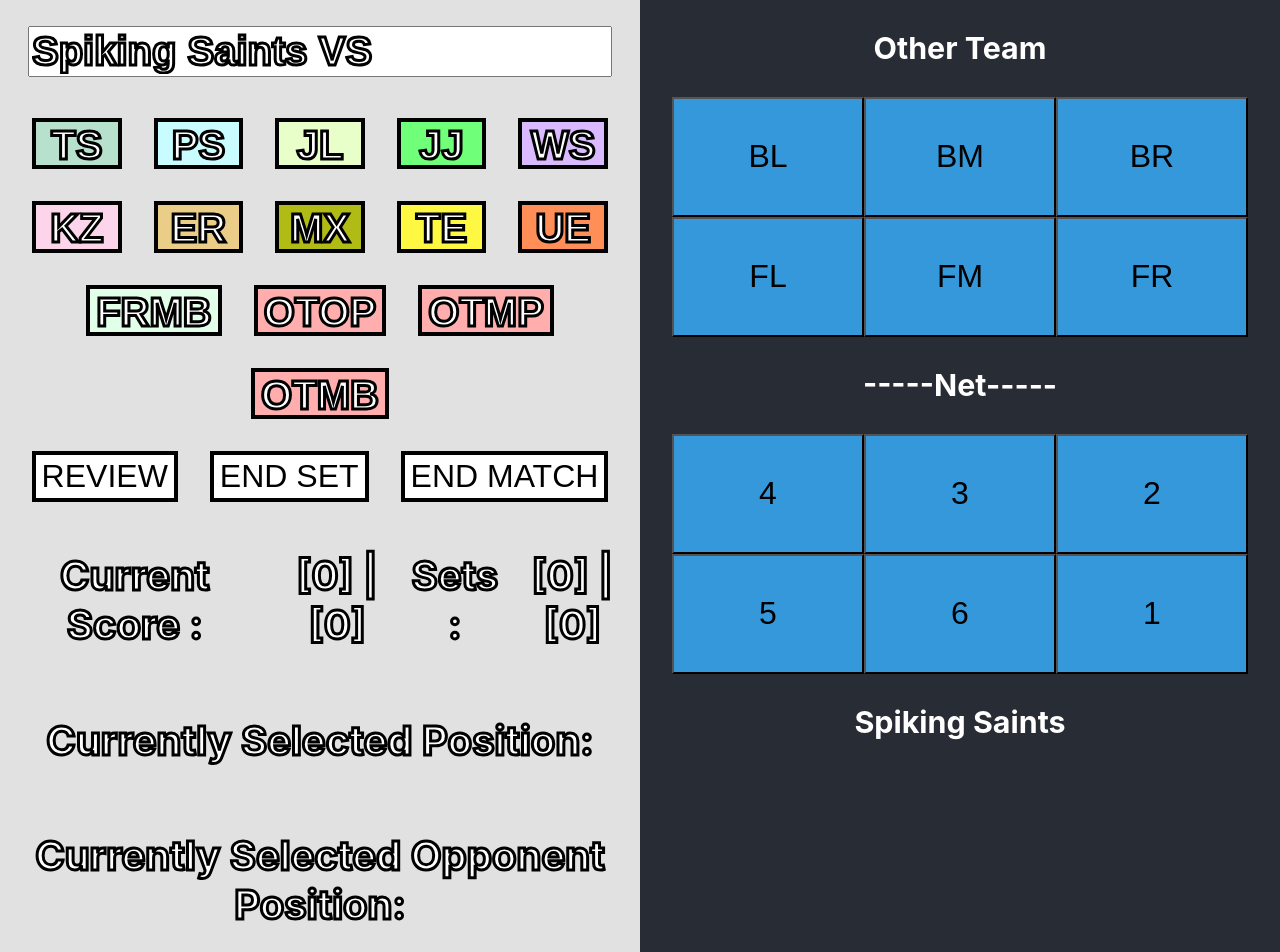
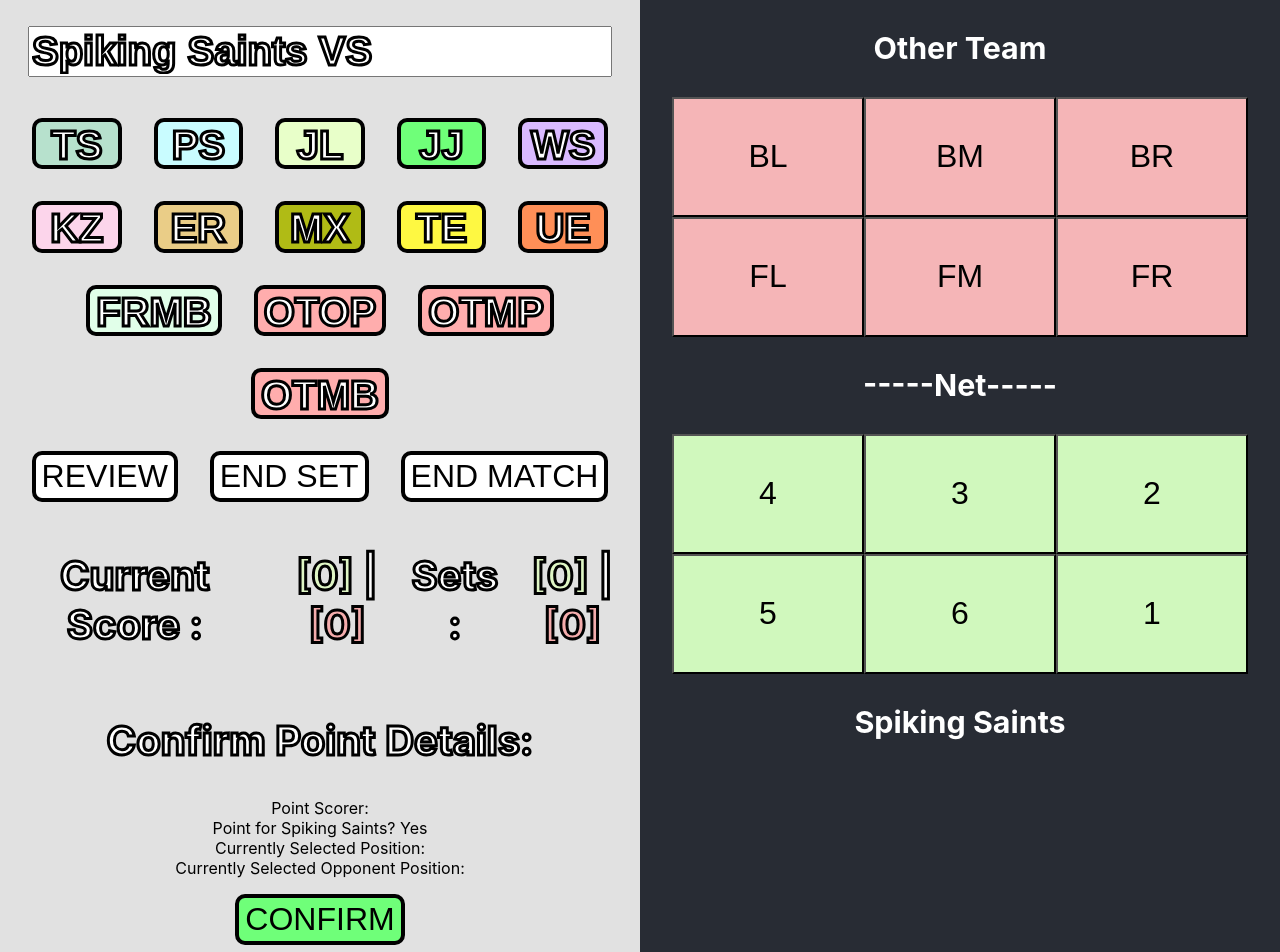
Before and after one commit to Wyong14/volleyballStatTracker, a React (Create React App) app in the folder my-react-app/: page / in a window 1280 px wide. Shown: the top 952 px of the page. Built offline with nearby package versions, Linux system fonts and the light colour scheme.

Commit message:
Work on generated correct codes based on Owen

```diff
--- a/my-react-app/src/App.css
+++ b/my-react-app/src/App.css
@@ -51,6 +51,7 @@
   margin: 2vh;
   font-size: 3rem;
   border: 4px solid #000; /* Black border */
+  border-radius: 10px;
   transition: background-color 0.3s ease;
   cursor: pointer;
 }
--- a/my-react-app/src/App.js
+++ b/my-react-app/src/App.js
@@ -10,6 +10,8 @@ function App() {
   const [scoringData, setScoringData] = useState({});
   const [selectedOpponentPosition, setSelectedOpponentPosition] = useState('');
   const [selectedPosition, setSelectedPosition] = useState('');
+  const [pointScorer, setPointScorer] = useState('');
+  const [pointForSS, setPointForSS] = useState(true);
 
   const numRows = 2;
   const numCols = 3;
@@ -38,11 +40,14 @@ function App() {
             key={col}
             className="grid-button"
             onClick={() => type === 'SS' ? setSelectedPosition(position) : setSelectedOpponentPosition(position)}
-            style={{ backgroundColor: isSelected ? 'white' : '#3498db' }}
-            >
+            style={{
+              backgroundColor: isSelected ? 'white' : type === 'SS' ? '#d0f8bd' : type === 'OT' ? '#f5b5b7' : 'black'
+            }}
+          >
             {position}
           </button>
         );
+
         num++;
       }
       grid.push(<div key={row} className="grid-row">{rowButtons}</div>);
@@ -70,20 +75,30 @@ function App() {
     if (row === 0 && col === Math.floor(numCols / 2)) return 'BM';
   };
 
-  const handleScoreChange = (scoredBySS, scoredBy) => {
-    setScore((prevScore) => prevScore + (scoredBySS ? 1 : 0));
-    setOpponentScore((prevOpponentScore) => prevOpponentScore + (scoredBySS ? 0 : 1));
+  const handleScoreChange = (pointForSS, scoredBy) => {
+    setPointScorer(scoredBy)
+    setPointForSS(pointForSS)
+  };
+
+  const confirmScoreChange = () => {
+    setScore((prevScore) => prevScore + (pointForSS ? 1 : 0));
+    setOpponentScore((prevOpponentScore) => prevOpponentScore + (pointForSS ? 0 : 1));
 
     setScoringData((prevScoringData) => {
       const currentSet = numSet + numOpponentSet + 1;
 
       return {
         ...prevScoringData,
-        [currentSet]: [...(prevScoringData[currentSet] || []), scoredBy],
+        [currentSet]: [...(prevScoringData[currentSet] || []), `${pointScorer} (${selectedPosition}/${selectedOpponentPosition})`],
       };
     });
-  };
 
+    // Reset current scorer, positions etc.
+    setPointScorer('')
+    setPointForSS(pointForSS)
+    setSelectedOpponentPosition('')
+    setSelectedPosition('')
+  }
   // Function to render the scoring data
   const renderScoringData = () => {
     return (
@@ -152,13 +167,29 @@ function App() {
         </div>
         <div className="current-score">
           <h2 className='scoring-title'>Current Score :</h2>
-          <h2 id='score' className='scoring-title'>[{score}] | [{opponentScore}]</h2>
+          <h2 id='score' className='scoring-title'>
+            <span style={{ color: '#dff6c5' }}>[{score}]</span> |
+            <span style={{ color: '#f4acac' }}> [{opponentScore}]</span>
+          </h2>
           <h2 className='scoring-title'>Sets :</h2>
-          <h2 id='sets' className='scoring-title'>[{numSet}] | [{numOpponentSet}]</h2>
+          <h2 id='sets' className='scoring-title'>
+            <span style={{ color: '#dff6c5' }}>[{numSet}]</span> |
+            <span style={{ color: '#f4acac' }}> [{numOpponentSet}]</span>
+          </h2>
         </div>
-          <h2 className='scoring-title'>Currently Selected Position: {selectedPosition}</h2>
-          <h2 className='scoring-title'>Currently Selected Opponent Position: {selectedOpponentPosition}</h2>
-          <button className='scoring-button' onClick={() => console.log('Confirm')} style={{ backgroundColor: '#6fff79', width: 'auto', fontSize: '2rem' }}>CONFIRM</button>
+        <h2 className='scoring-title'>Confirm Point Details:</h2>
+        <div>Point Scorer: {pointScorer}</div>
+        <div>Point for Spiking Saints? {pointForSS ? 'Yes' : 'No'}</div>
+        <div>Currently Selected Position: {selectedPosition}</div>
+        <div>Currently Selected Opponent Position: {selectedOpponentPosition}</div>
+        {/* <div>Generated Code:
+          {pointForSS ? (
+            CONCAT THE DATA OWEN WANTS
+          ) : (
+            REVERSE THE ORDER?
+          )}
+        </div> */}
+        <button className='scoring-button' onClick={() => confirmScoreChange()} style={{ backgroundColor: '#6fff79', width: 'auto', fontSize: '2rem' }}>CONFIRM</button>
         {/* Render the scoring data */}
         {renderScoringData()}
       </div>
```
Also changed, not shown: 1 other file (tests, documents, lock files or other folders).
